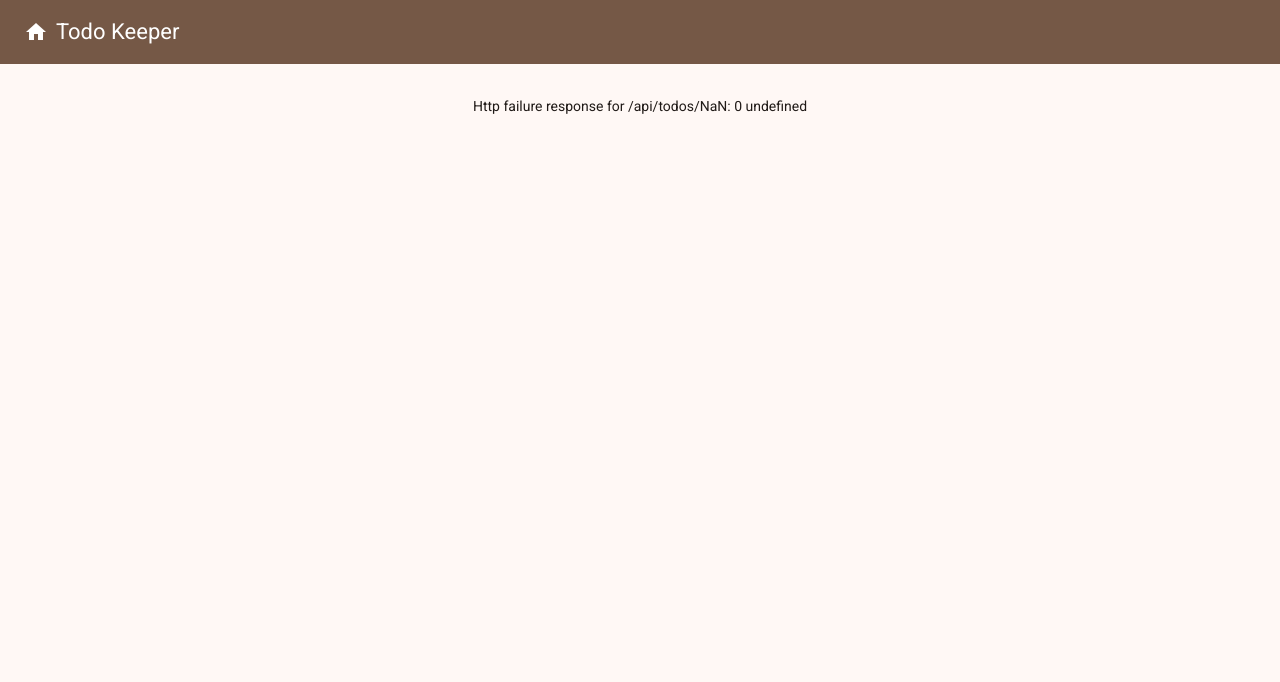
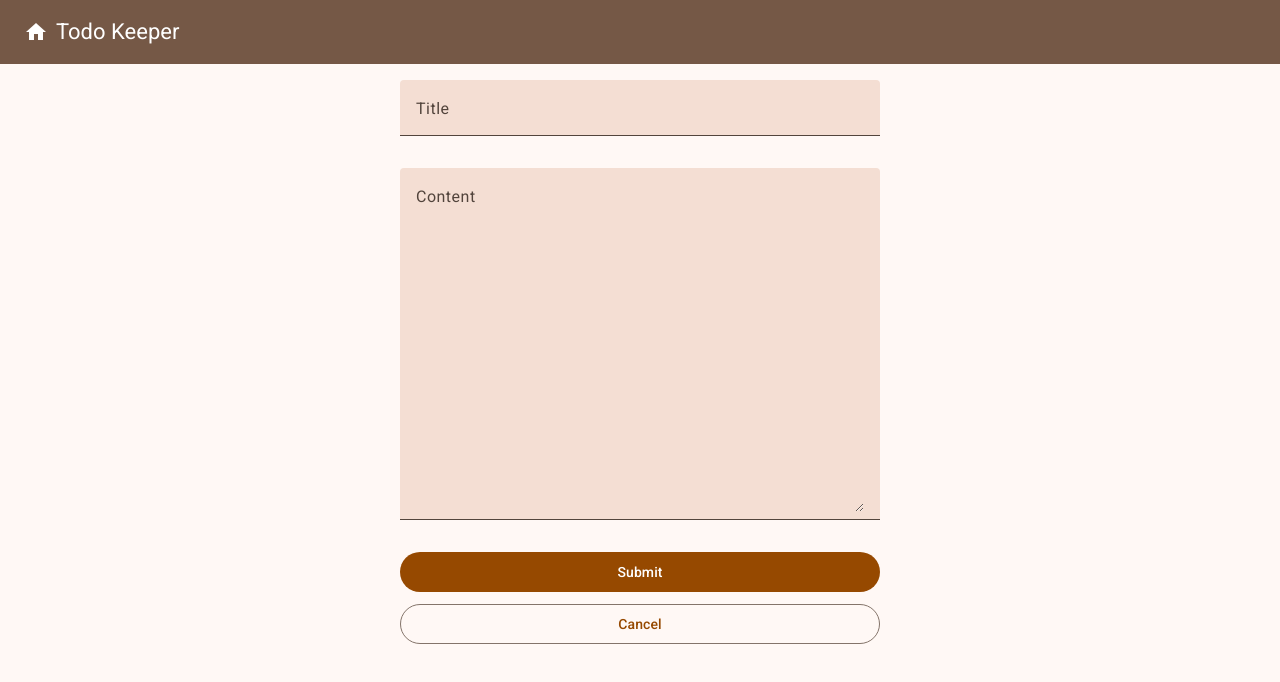
Before and after one commit to brunnre8/weblab-project, an Angular app in the folder frontend/: page /todo/new in a window 1280 px wide. Shown: the top 682 px of the page. Built offline with nearby package versions, Linux system fonts and the light colour scheme; no server answers.

Commit message:
new todo

```diff
--- a/frontend/src/app/app.routes.ts
+++ b/frontend/src/app/app.routes.ts
@@ -3,6 +3,7 @@ import { Login } from "./login/login";
 import { TodoGrid } from "./features/todos/todo-grid/todo-grid";
 import { TodoSingle } from "./features/todos/todo-single/todo-single";
 import { TodoEdit } from "./features/todos/todo-edit/todo-edit";
+import { TodoNew } from "./features/todos/todo-new/todo-new";
 
 export const routes: Routes = [
 	{
@@ -16,6 +17,11 @@ export const routes: Routes = [
 		component: TodoGrid,
 	},
 	{
+		path: "todo/new",
+		title: "new todo",
+		component: TodoNew,
+	},
+	{
 		path: "todo/edit/:todoID",
 		title: "edit todo",
 		component: TodoEdit,
--- /dev/null
+++ b/frontend/src/app/features/todos/todo-new/todo-new.html
@@ -0,0 +1 @@
+<app-todo-form (submit)="onSubmit($event)" (cancel)="onCancel()"></app-todo-form>
--- /dev/null
+++ b/frontend/src/app/features/todos/todo-new/todo-new.ts
@@ -0,0 +1,29 @@
+import { Component, inject, input, numberAttribute } from "@angular/core";
+import { TodoEditModel, TodoForm } from "../dumb/todo-form/todo-form";
+import { TodoID } from "../../../models/todo";
+import { TodoService } from "../services/todo";
+import { MatProgressSpinnerModule } from "@angular/material/progress-spinner";
+import { Location } from "@angular/common";
+
+@Component({
+	selector: "app-todo-new",
+	imports: [TodoForm, MatProgressSpinnerModule],
+	templateUrl: "./todo-new.html",
+	styleUrl: "./todo-new.css",
+})
+export class TodoNew {
+	private todoService = inject(TodoService);
+	private location = inject(Location);
+
+	async onSubmit(data: TodoEditModel) {
+		await this.todoService.addTodo({
+			title: data.title.trim(),
+			body: data.body.trim(),
+		});
+		this.location.back();
+	}
+
+	async onCancel() {
+		this.location.back();
+	}
+}
```
Also changed, not shown: frontend/src/app/features/todos/todo-new/todo-new.css (added), 1 other file (tests, documents, lock files or other folders).
